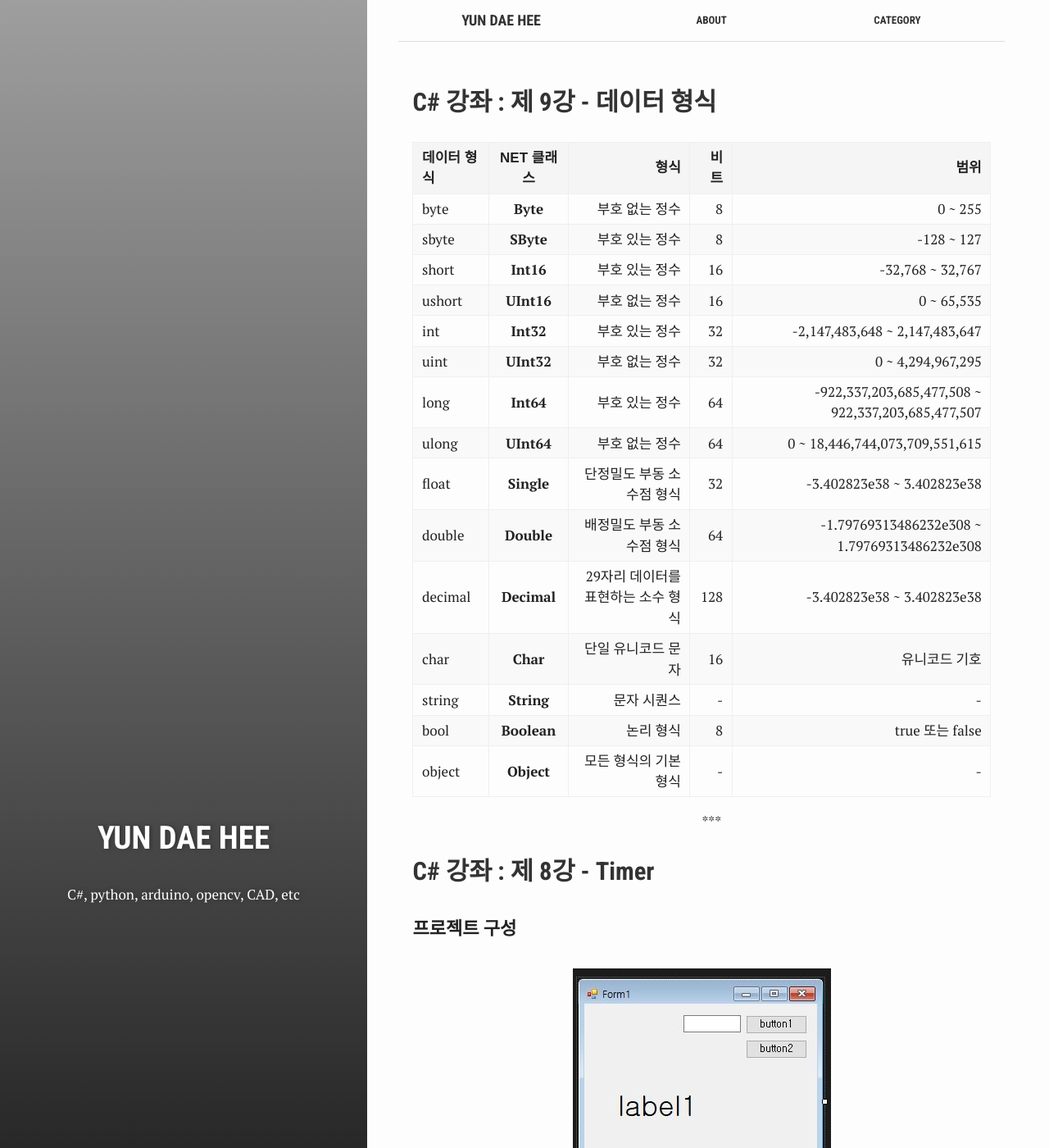
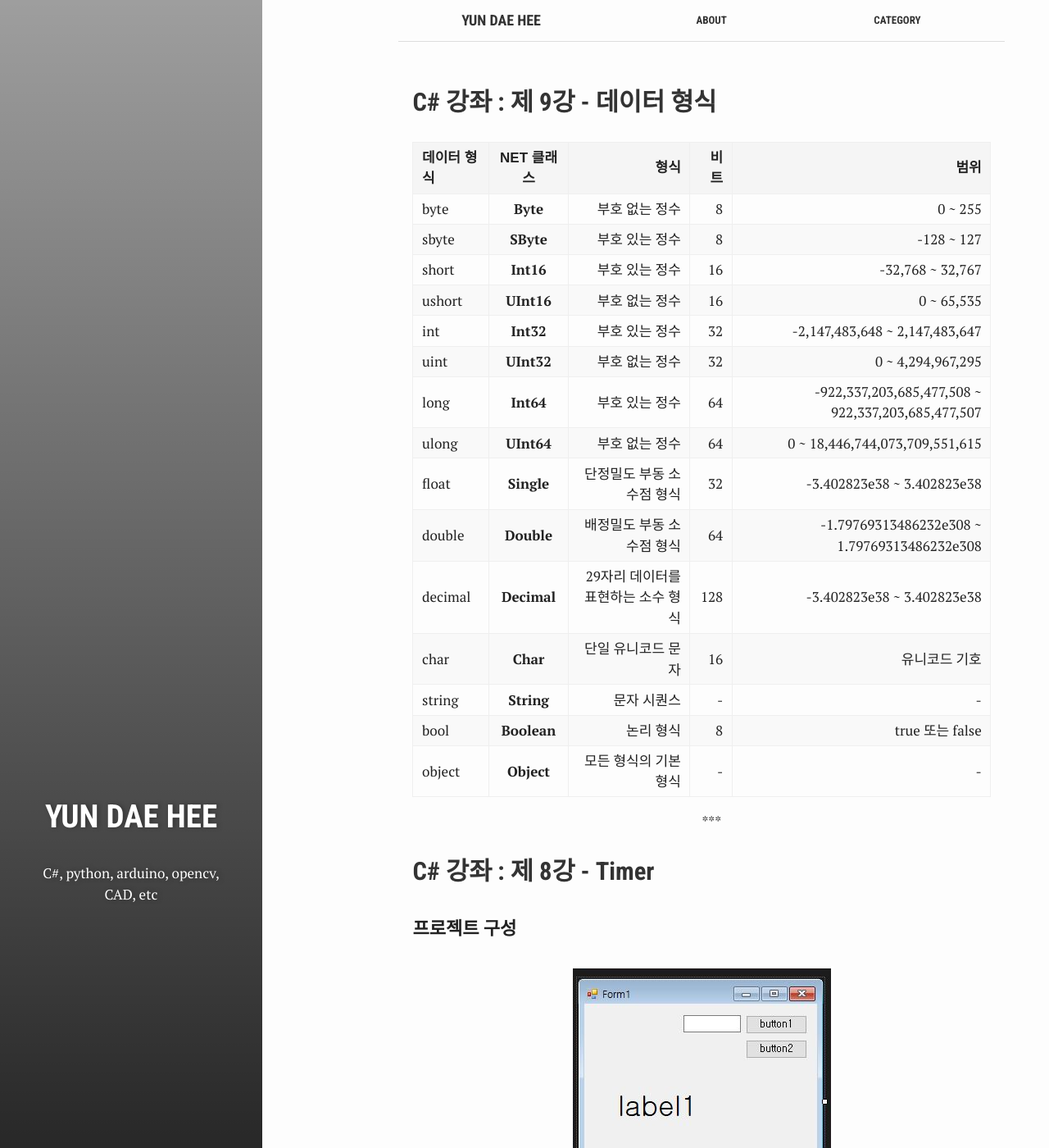
Before and after one commit to test076923/076923.github.io, a Jekyll site: the page built from index.html, in a window 1280 px wide and 1400 px high. Shown: the whole window at 82% size. Built offline with Jekyll 4.4.1, drawn with Linux system fonts in a browser that asks for light colours.

Commit message:
Update _variables.scss

```diff
--- a/assets/_sass/_variables.scss
+++ b/assets/_sass/_variables.scss
@@ -3,7 +3,7 @@ $break-point: 960px;
 $md-break-point: 640px;
 $sm-break-point: 320px;
 
-$aside-width: 35%;
+$aside-width: 25%;
 $content-wrapper-width: 62%;
 $article-max-width: 740px;
 $post-margin-left: 38%;
```
